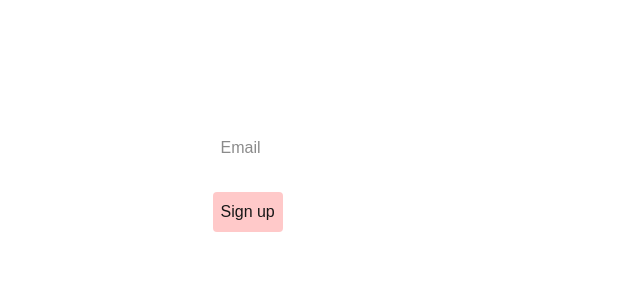
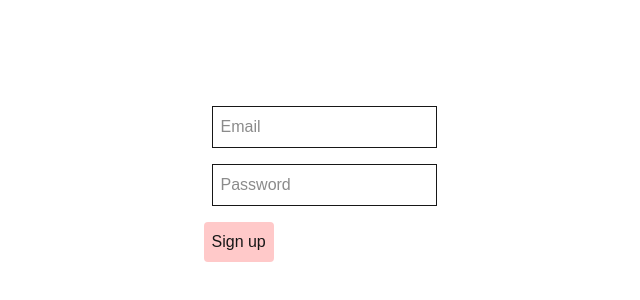
Before and after one commit to Kartik-619/NeoDraw, a Next.js app in the folder apps/neodraw-frontend/: page /signup in a window 1280 px wide. Shown: the part 220-520 px from the top of the page, without its empty margins (316-956 px from the left). Built offline with nearby package versions, Linux system fonts and the light colour scheme.

Commit message:
some fixes in /signin

```diff
--- a/apps/neodraw-frontend/components/AuthPage.tsx
+++ b/apps/neodraw-frontend/components/AuthPage.tsx
@@ -1,23 +1,57 @@
 "use client";
 
-export function AuthPage({isSignin}: {
-    isSignin: boolean
-}) {
-    return <div className="w-screen h-screen flex justify-center items-center">
+import { useState } from "react";
+import axios from "axios";
+
+export function AuthPage({ isSignin }: { isSignin: boolean }) {
+
+    const [email,setEmail] = useState("")
+    const [password,setPassword] = useState("")
+
+    async function handleAuth(){
+        const endpoint = isSignin ? "signIn" : "signup"
+
+        const res = await axios.post(`http://localhost:3008/${endpoint}`,{
+            email,
+            password
+        })
+
+        localStorage.setItem("token",res.data.token)
+        window.location.href="/"
+    }
+
+    return (
+        <div className="w-screen h-screen flex justify-center items-center">
             <div className="p-6 m-2 bg-white rounded">
+
                 <div className="p-2">
-                <input type="text" placeholder="Email"></input>
+                    <input
+                        type="text"
+                        placeholder="Email"
+                        className="border p-2"
+                        onChange={(e)=>setEmail(e.target.value)}
+                    />
                 </div>
+
                 <div className="p-2">
-
+                    <input
+                        type="password"
+                        placeholder="Password"
+                        className="border p-2"
+                        onChange={(e)=>setPassword(e.target.value)}
+                    />
                 </div>
 
                 <div className="pt-2">
-                <button className="bg-red-200 rounded p-2" onClick={() => {
+                    <button
+                        className="bg-red-200 rounded p-2"
+                        onClick={handleAuth}
+                    >
+                        {isSignin ? "Sign in" : "Sign up"}
+                    </button>
+                </div>
 
-                }}>{isSignin ? "Sign in" : "Sign up"}</button>
             </div>
         </div>
-    </div>
-
+    )
 }
--- a/apps/neodraw-frontend/config.ts
+++ b/apps/neodraw-frontend/config.ts
@@ -1,3 +1,3 @@
 
-export const HTTP_BACKEND = "http://localhost:3001"
+export const HTTP_BACKEND = "http://localhost:3008"
 export const WS_URL = "ws://localhost:8080";
```
Lines whose indentation alone changed are shown as unchanged.
